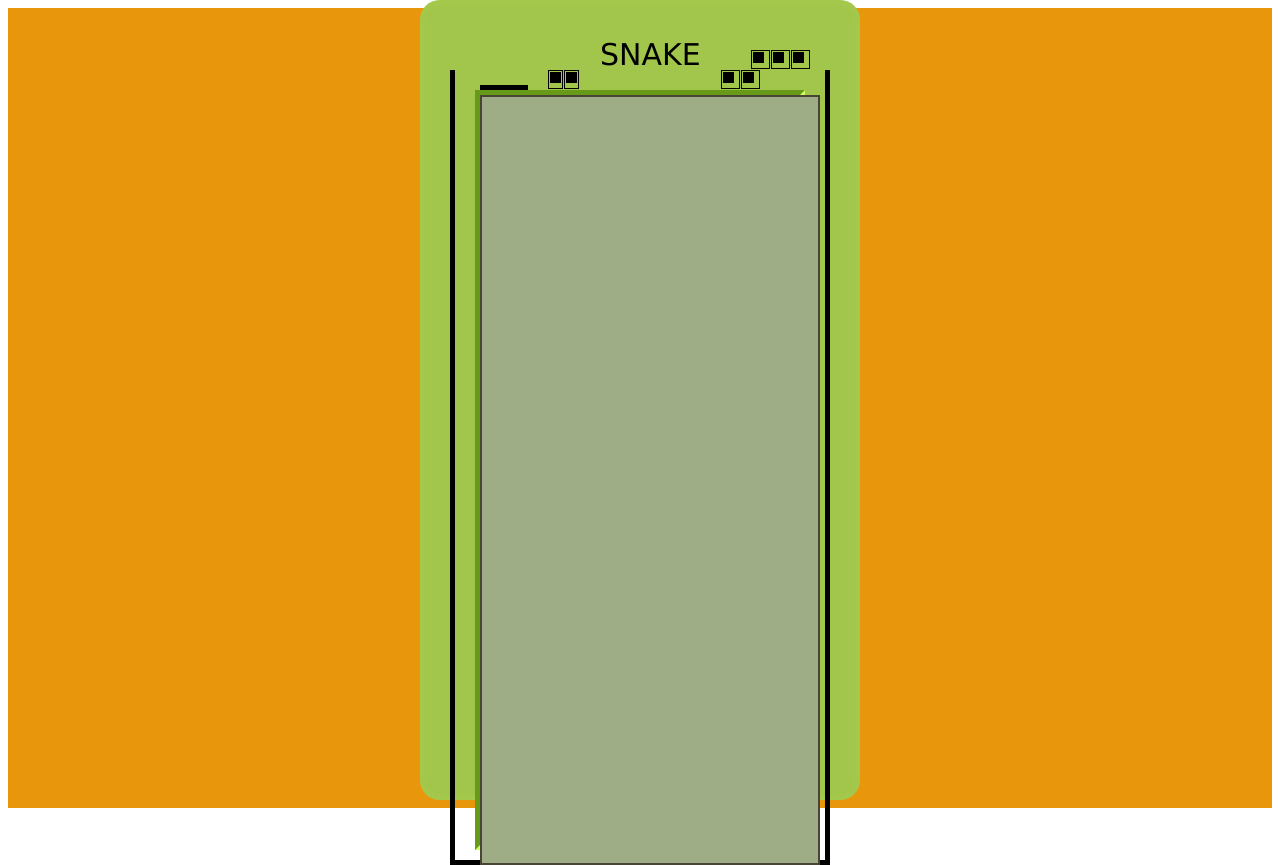
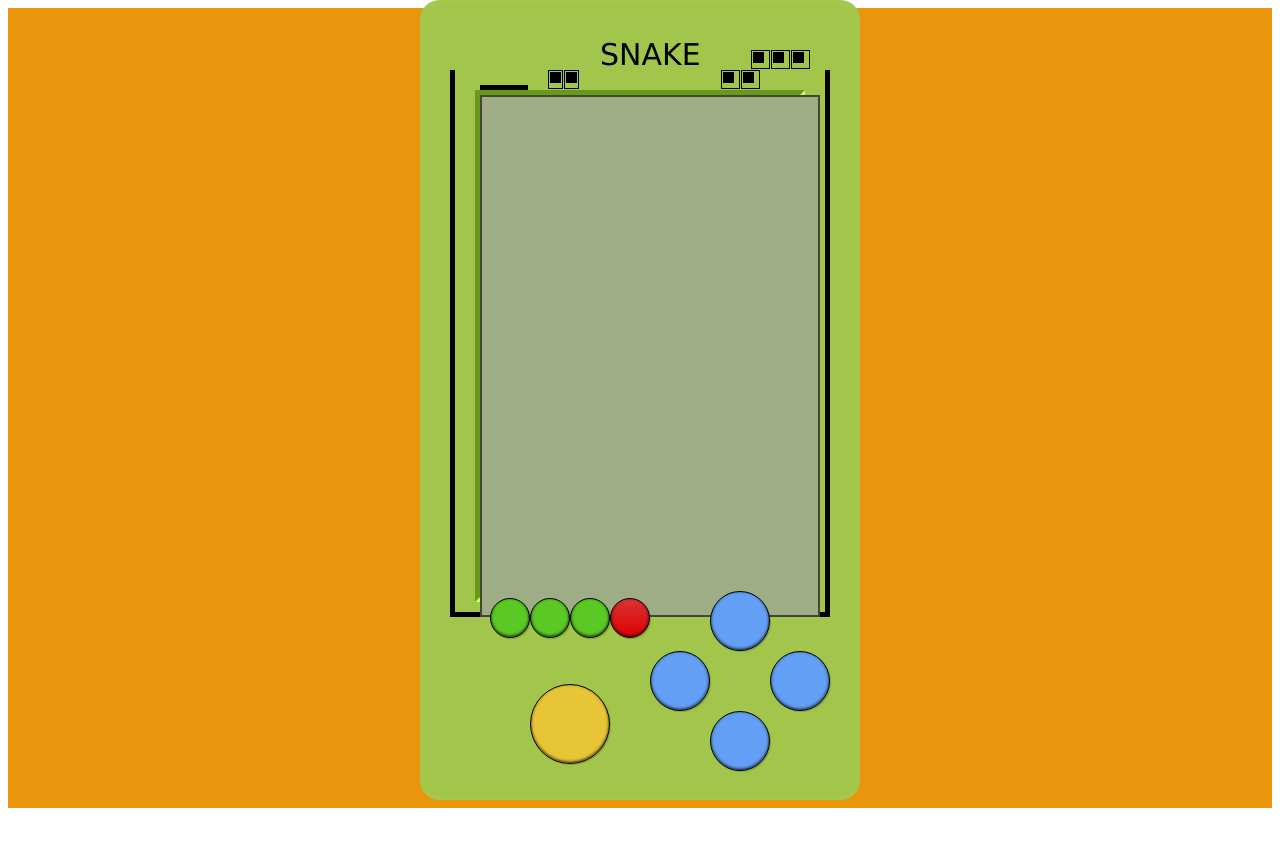
Before and after one commit to Simtryi/react-snake, a React app: page / in a window 1280 px wide. After the commit the page ends 816 px from the top, so only its background shows below. Built offline with nearby package versions, Linux system fonts and the light colour scheme; the HTML template or start-up script is replaced by a standard one.

Commit message:
feat: add keyboard.

```diff
--- a/src/app/App.tsx
+++ b/src/app/App.tsx
@@ -4,6 +4,7 @@ import { store } from './store'
 import './App.less'
 
 import Header from './components/header'
+import Keyboard from "./components/keyboard";
 
 interface IProps {}
 
@@ -36,7 +37,7 @@ export default class App extends React.Component<IProps, IState> {
                         </div>
 
                         <div className="layout-bottom">
-
+                            <Keyboard />
                         </div>
                     </div>
                 </div>
--- /dev/null
+++ b/src/app/components/keyboard/index.less
@@ -0,0 +1,89 @@
+.keyboard {
+  margin: 30px 30px 0 30px;
+  display: flex;
+  padding-bottom: 20px;
+
+  .fa {
+    margin-top: 5px;
+  }
+
+  .left {
+    flex: 1;
+    .top ul {
+      display: flex;
+      justify-content: space-around;
+      li {
+        display: flex;
+        flex-direction: column;
+        align-items: center;
+        button {
+          width: 40px;
+          height: 40px;
+          background: #5ac923;
+        }
+        &:last-of-type {
+          button {
+            background: -webkit-gradient(linear, left top, left bottom, from(#dc3333), to(#de0000));
+          }
+        }
+      }
+    }
+    .bottom ul {
+      display: flex;
+      justify-content: space-around;
+      li {
+        display: flex;
+        flex-direction: column;
+        align-items: center;
+        button {
+          width: 80px;
+          height: 80px;
+          background: #e8c537;
+          margin-top: 30px;
+        }
+      }
+    }
+  }
+  .right {
+    flex: 1;
+    display: flex;
+    flex-direction: column;
+    position: relative;
+    justify-content: center;
+    align-items: center;
+    .direction {
+      width: 180px;
+      height: 180px;
+      display: flex;
+      flex-direction: column;
+      justify-content: space-between;
+    }
+    .fa {
+      margin-top: 0;
+    }
+    button {
+      width: 60px;
+      height: 60px;
+      background: #629ff5;
+    }
+    .icon {
+      display: flex;
+      flex-direction: column;
+      flex: 1;
+      margin: 0 10px;
+    }
+    .top {
+      display: flex;
+      justify-content: center;
+    }
+    .center {
+      display: flex;
+      justify-content: space-between;
+      align-items: center;
+    }
+    .bottom {
+      display: flex;
+      justify-content: center;
+    }
+  }
+}
--- /dev/null
+++ b/src/app/components/keyboard/index.tsx
@@ -0,0 +1,74 @@
+import React from 'react'
+import './index.less'
+
+interface IProps {}
+
+interface IState {}
+
+export default class Keyboard extends React.Component<IProps, IState> {
+
+    render() {
+        return (
+            <div className='keyboard'>
+                <div className='left'>
+                    <div className='top'>
+                        <ul>
+                            <li>
+                                <button />
+                            </li>
+                            <li>
+                                <button />
+                            </li>
+                            <li>
+                                <button />
+                            </li>
+                            <li>
+                                <button />
+                            </li>
+                        </ul>
+                    </div>
+
+                    <div className='bottom'>
+                        <ul>
+                            <li>
+                                <button />
+                            </li>
+                        </ul>
+                    </div>
+                </div>
+
+                <div className='right'>
+                    <div className='direction'>
+                        <div className='top'>
+                            <button>
+                            </button>
+                        </div>
+
+                        <div className='center'>
+                            <button>
+                            </button>
+
+                            <div className='icon'>
+                                <div className='top'>
+                                </div>
+                                <div className='center'>
+                                </div>
+                                <div className='bottom'>
+                                </div>
+                            </div>
+
+                            <button>
+                            </button>
+                        </div>
+
+                        <div className='bottom'>
+                            <button>
+                            </button>
+                        </div>
+                    </div>
+                </div>
+            </div>
+        )
+    }
+
+}
```
